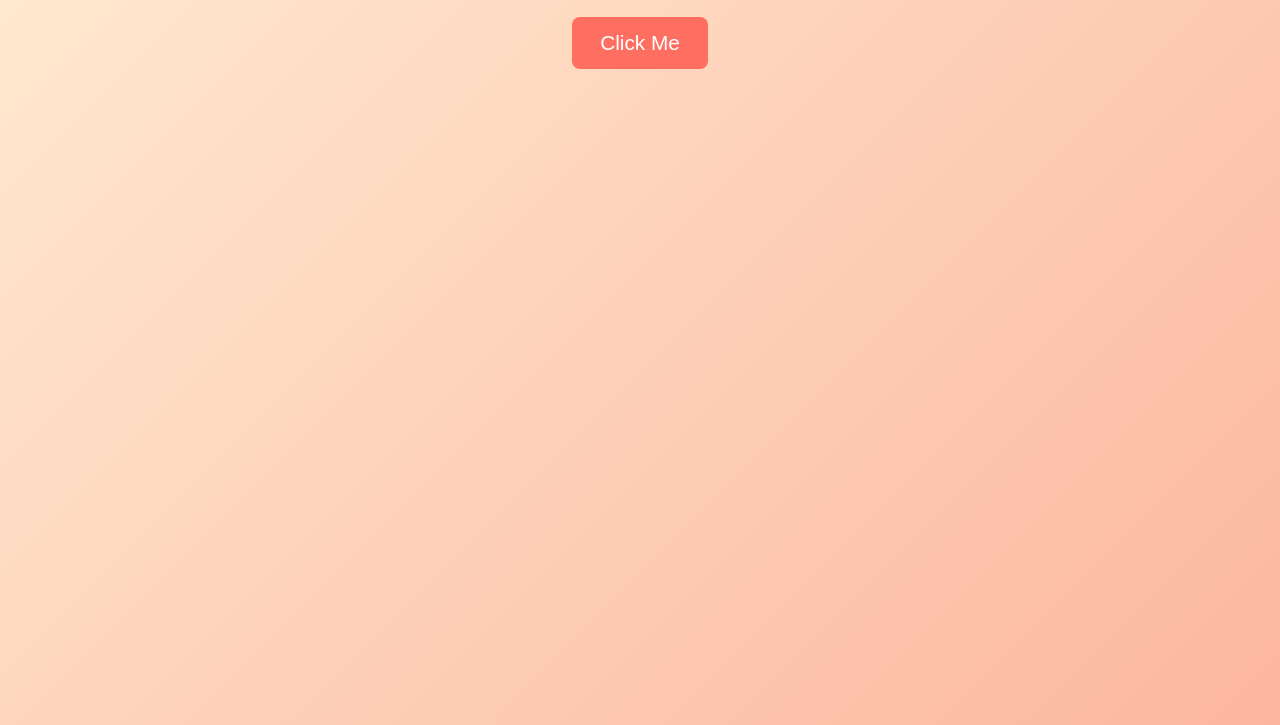
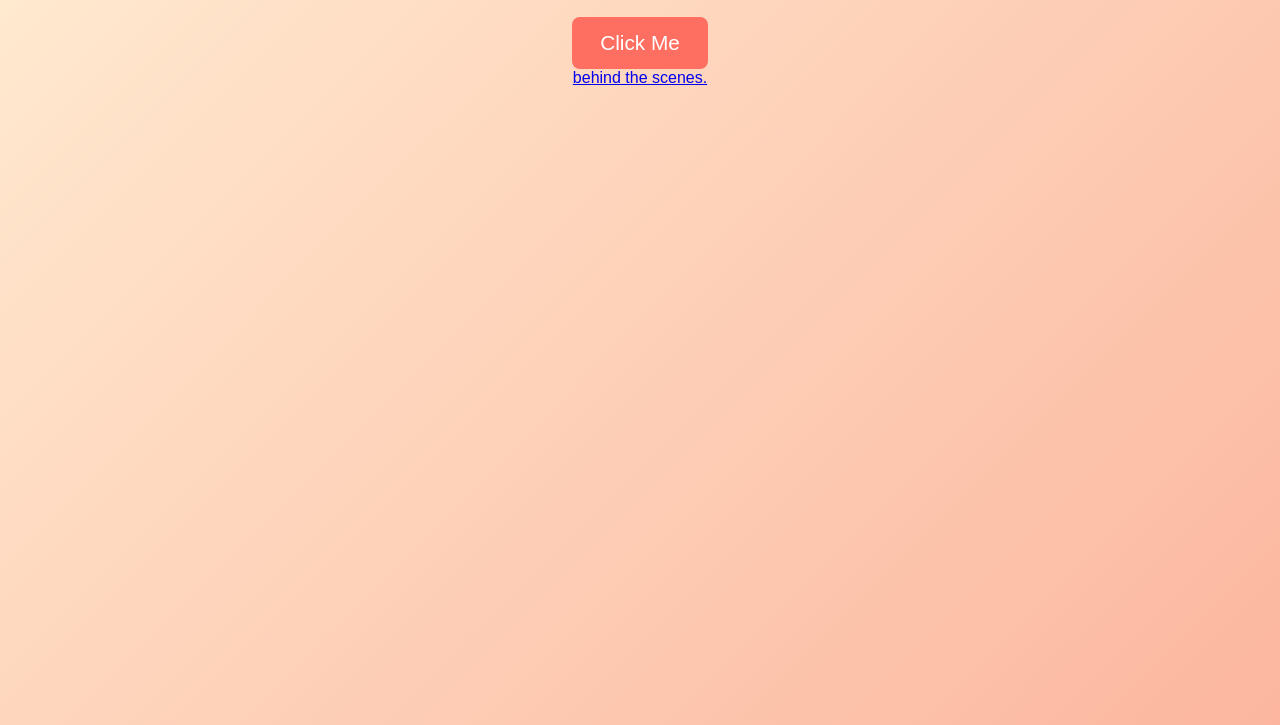
Before and after one commit to Jake989/jake989.github.io, a plain HTML site: page index.html in a window 1280 px wide. Shown: the part 125-850 px from the top of the page. Drawn offline with nearby package versions, Linux system fonts and the light colour scheme.

Commit message:
Update index.html

```diff
--- a/index.html
+++ b/index.html
@@ -82,6 +82,11 @@
     <br>
     <p>Have a great day Marvelous!</p>
   </div>
+  <div>
+    <footer>
+      <a href="https://github.com/Jake989/jake989.github.io">behind the scenes.</a>
+    </footer>
+  </div>
 
   <script>
     function revealMessage() {
```
